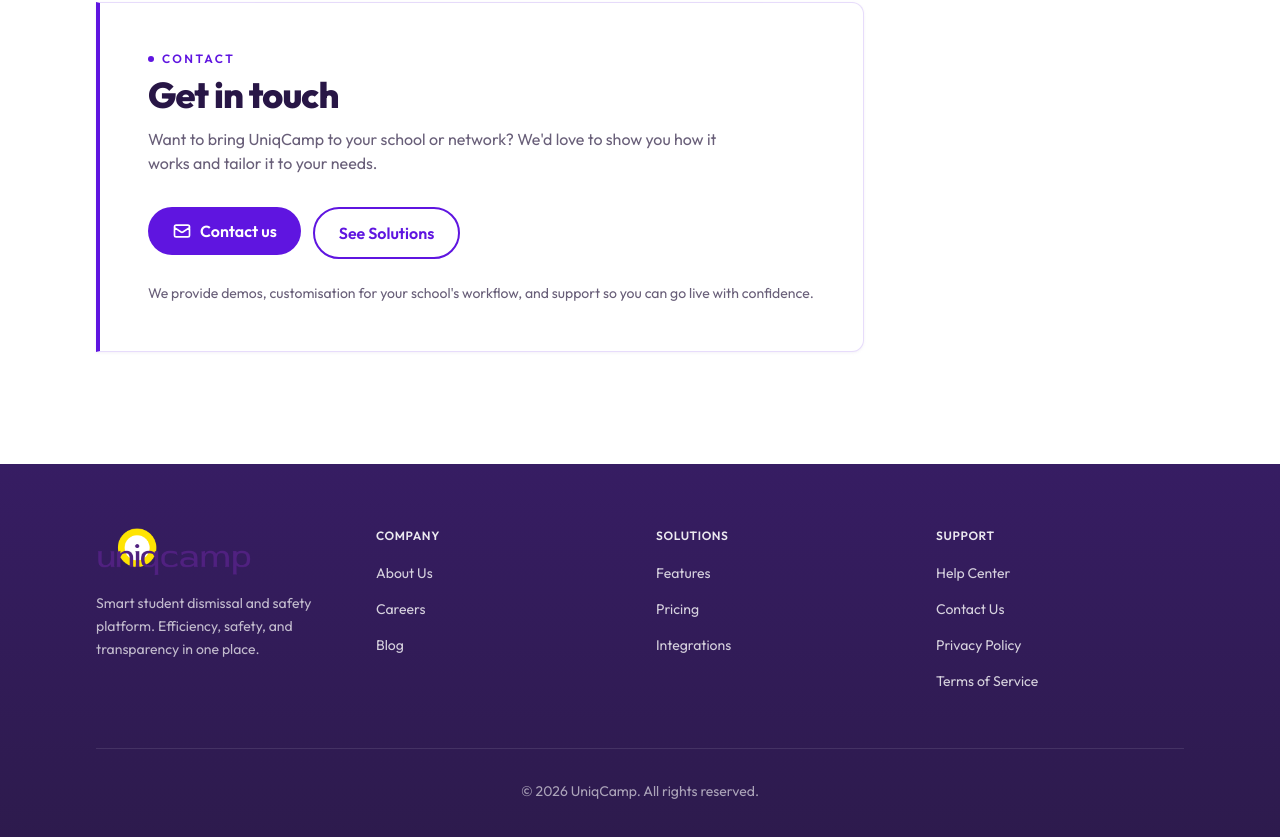
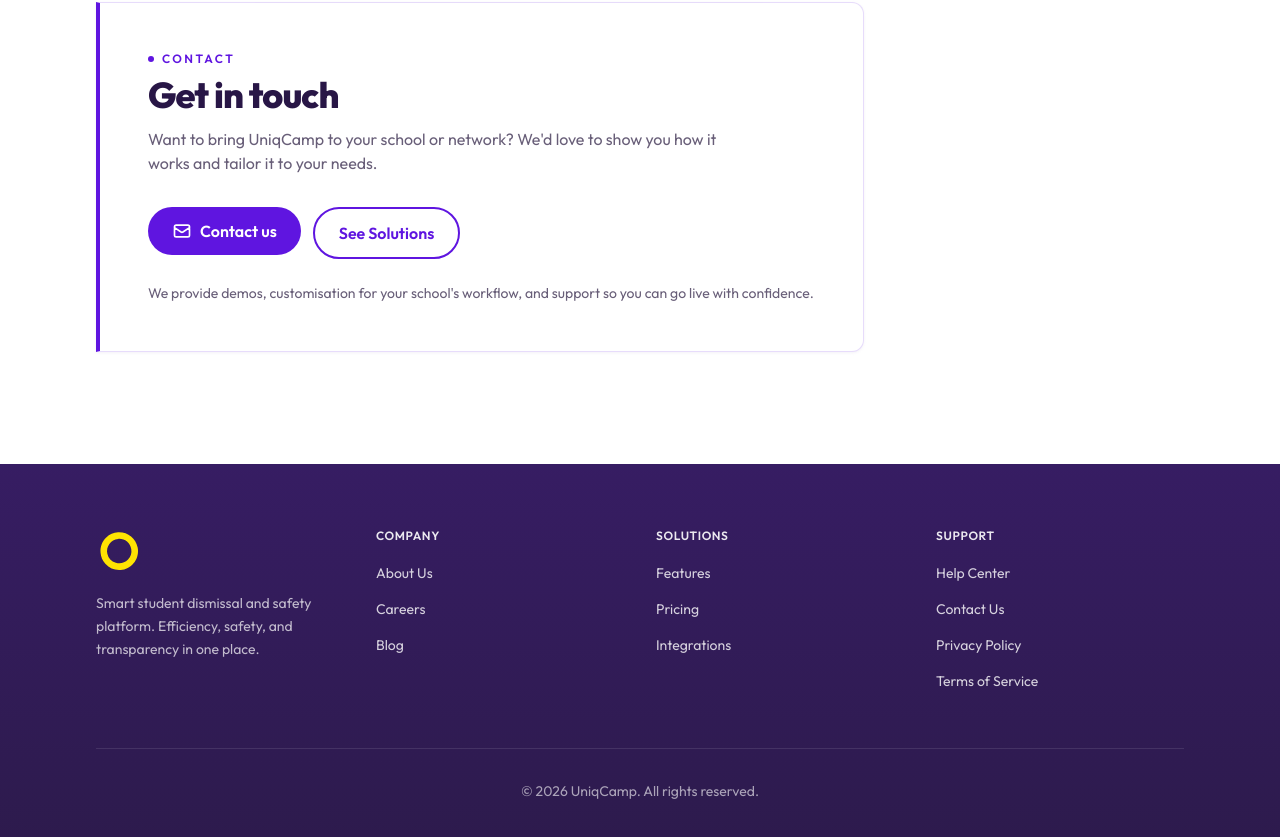
Before and after one commit to sandeepguptain/uniqcamp, a React (Vite) app: page / in a window 1280 px wide. Shown: the part 5383-6220 px from the top of the page. Built offline with nearby package versions, Linux system fonts and the light colour scheme; no server answers; the HTML template or start-up script is replaced by a standard one.

Commit message:
footer update

```diff
--- a/src/components/Footer.tsx
+++ b/src/components/Footer.tsx
@@ -18,7 +18,7 @@ export default function Footer() {
               onClick={() => setTimeout(() => scrollTo("hero"), 50)}
               className="flex items-center focus:outline-none rounded-lg focus:ring-2 focus:ring-white/30 focus:ring-offset-2 focus:ring-offset-purple-dark"
             >
-              <img src="/logo.png" alt="UniqCamp" className="h-11 w-auto object-contain md:h-12" />
+              <img src="/favicon.svg" alt="UniqCamp" className="h-11 w-auto object-contain md:h-12" />
             </Link>
             <p className="mt-4 max-w-xs text-sm leading-relaxed text-white/70">
               Smart student dismissal and safety platform. Efficiency, safety, and transparency in one place.
```
